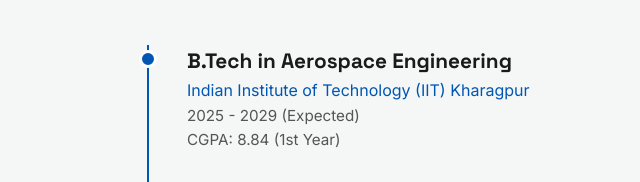
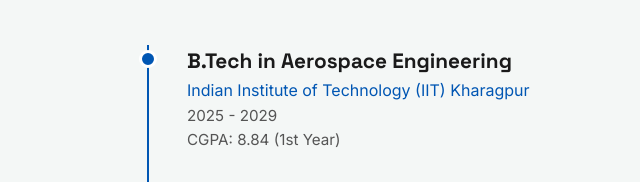
Before and after one commit to sourishb2026/portfolio, a plain HTML site: page index.html in a window 1280 px wide. Shown: the part 1327-1509 px from the top of the page, 113-753 px from the left. Drawn offline with Linux system fonts and the light colour scheme.

Commit message:
Add files via upload

```diff
--- a/index.html
+++ b/index.html
@@ -70,7 +70,7 @@
                 <div class="timeline-content">
                     <h3>B.Tech in Aerospace Engineering</h3>
                     <h4>Indian Institute of Technology (IIT) Kharagpur</h4>
-                    <p class="date">2025 - 2029 (Expected)</p>
+                    <p class="date">2025 - 2029 </p>
                     <p class="grade">CGPA: 8.84 (1st Year)</p>
                 </div>
             </div>
```
